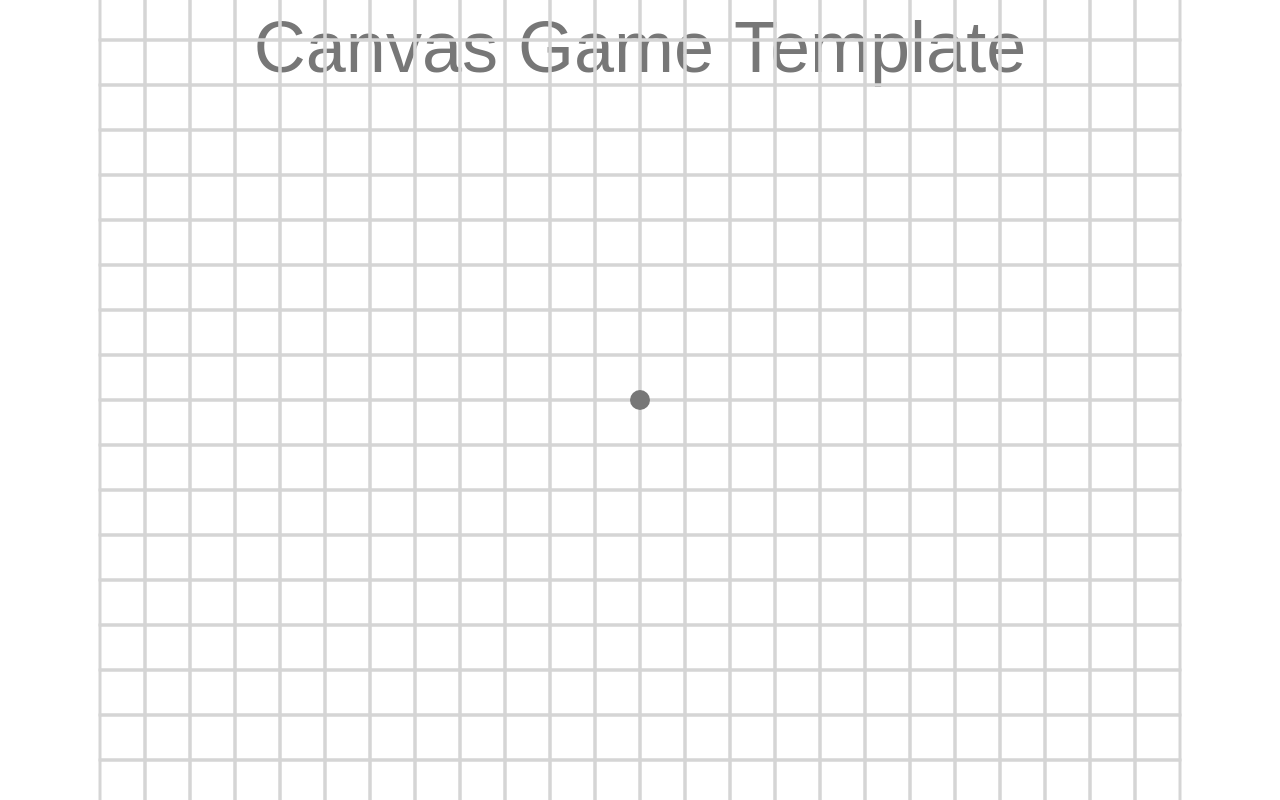
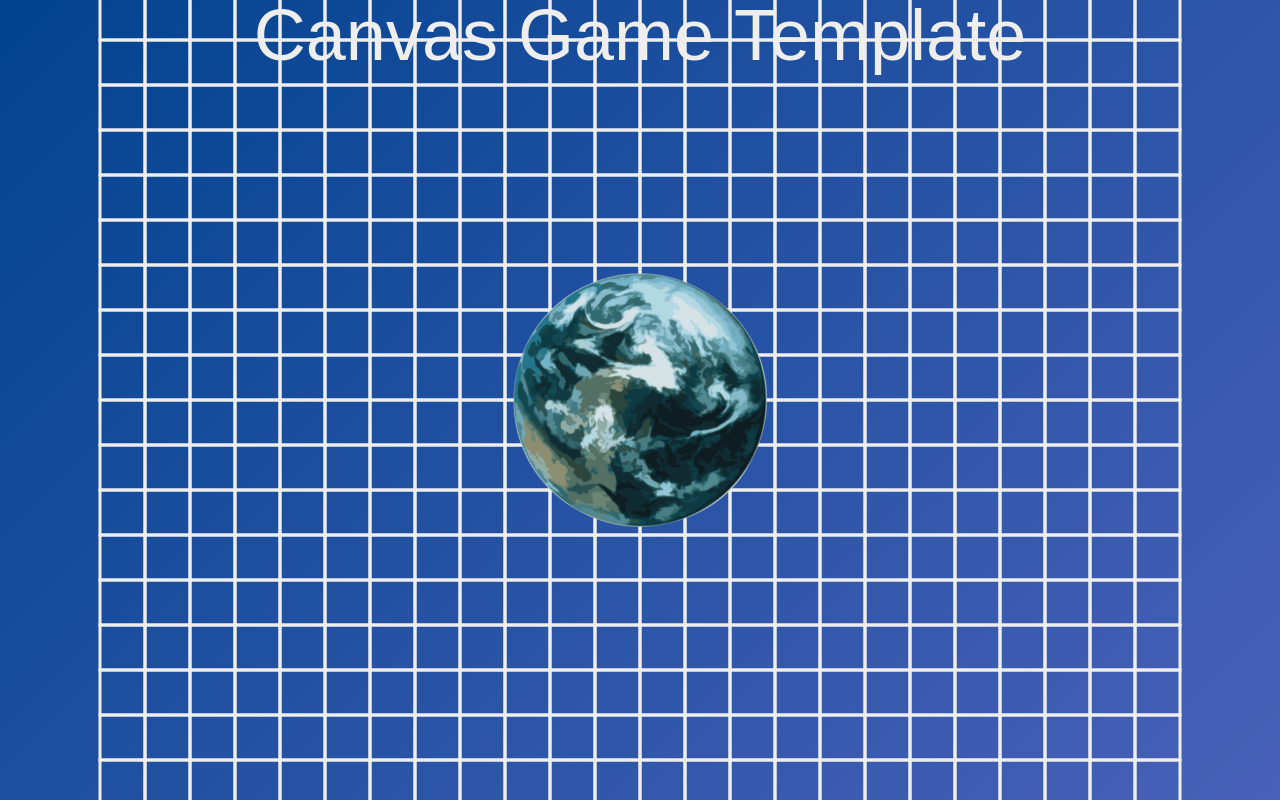
Before and after one commit to Zafuzi/canvas-game-template, a plain HTML site: page index.html in a window 1280 px wide. Drawn offline with Linux system fonts and the light colour scheme.

Commit message:
Added rotating image as example

```diff
--- a/main.js
+++ b/main.js
@@ -86,7 +86,8 @@ var sound = {
 // Let's you play songs in a loop
 // Starts at 0.mp3 and will loop until song.length and then repeat 0.mp3
 function playMusic(){
-    sound.main = new Audio('./music/' + sound.current_song + '.mp3');
+    let prefix = "music_"
+    sound.main = new Audio('./music/' + prefix + sound.current_song + '.mp3');
     sound.main.play();
     sound.main.addEventListener('ended', function(){
         sound.current_song += 1;
@@ -109,16 +110,44 @@ function redraw() {
     // Put your redraw functions here
     writeAbout();
     drawGrid();
+    drawEarth();
     requestAnimationFrame(redraw);
+}
+
+let img = new Image;
+    img.src = "./images/earth.png";
+var rot = 0;
+function drawEarth() {
+    rot += .1;
+    let obj =
+    rotateImg(img, canvas.width/2 - 256/2, canvas.height/2 - 256/2, 256, 256, rot);
+}
+
+function rotateImg(img,x,y,width,height,deg){
+
+    //Convert degrees to radian
+    var rad = deg * Math.PI / 180;
+
+    //Set the origin to the center of the image
+    ctx.translate(x + width / 2, y + height / 2);
+
+    //Rotate the canvas around the origin
+    ctx.rotate(rad);
+    //draw the object
+    ctx.drawImage(img, width / 2 * (-1),height / 2 * (-1),width,height);
+
+    //reset the canvas
+    ctx.rotate(rad * ( -1 ) );
+    ctx.translate((x + width / 2) * (-1), (y + height / 2) * (-1));
 }
 
 function writeAbout() {
     ctx.font = "72px sans-serif";
-    ctx.fillStyle = "#777";
+    ctx.fillStyle = "#eee";
     let text = "Canvas Game Template";
     let text_width = ctx.measureText(text).width;
-    let approx_text_height = ctx.measureText("M").width
-    ctx.fillText(text, canvas.width/2 - text_width/2, 72);
+    let approx_text_height = ctx.measureText("M").width;
+    ctx.fillText(text, canvas.width/2 - text_width/2, 60);
 }
 
 function drawGrid () {
@@ -128,7 +157,7 @@ function drawGrid () {
         for(let k = 0; k < grid_size; k++) {
             ctx.beginPath();
             ctx.rect(k*cell_size + canvas.width/2 - (grid_size*cell_size)/2, i*cell_size + canvas.height/2 - (grid_size * cell_size)/2, cell_size, cell_size);
-            ctx.strokeStyle = "#d5d5d5";
+            ctx.strokeStyle = "#eee";
             ctx.lineWidth = 3;
             ctx.stroke();
             ctx.closePath();
--- a/styles.css
+++ b/styles.css
@@ -3,4 +3,5 @@ body, html {
     width: 100vw;
     height: 100vh;
     overflow: hidden;
+    background: linear-gradient(-45deg, rgb(73, 97, 184), rgb(1, 67, 143))
 }
```
Also changed, not shown: images/earth.png (added), 1 other file.
